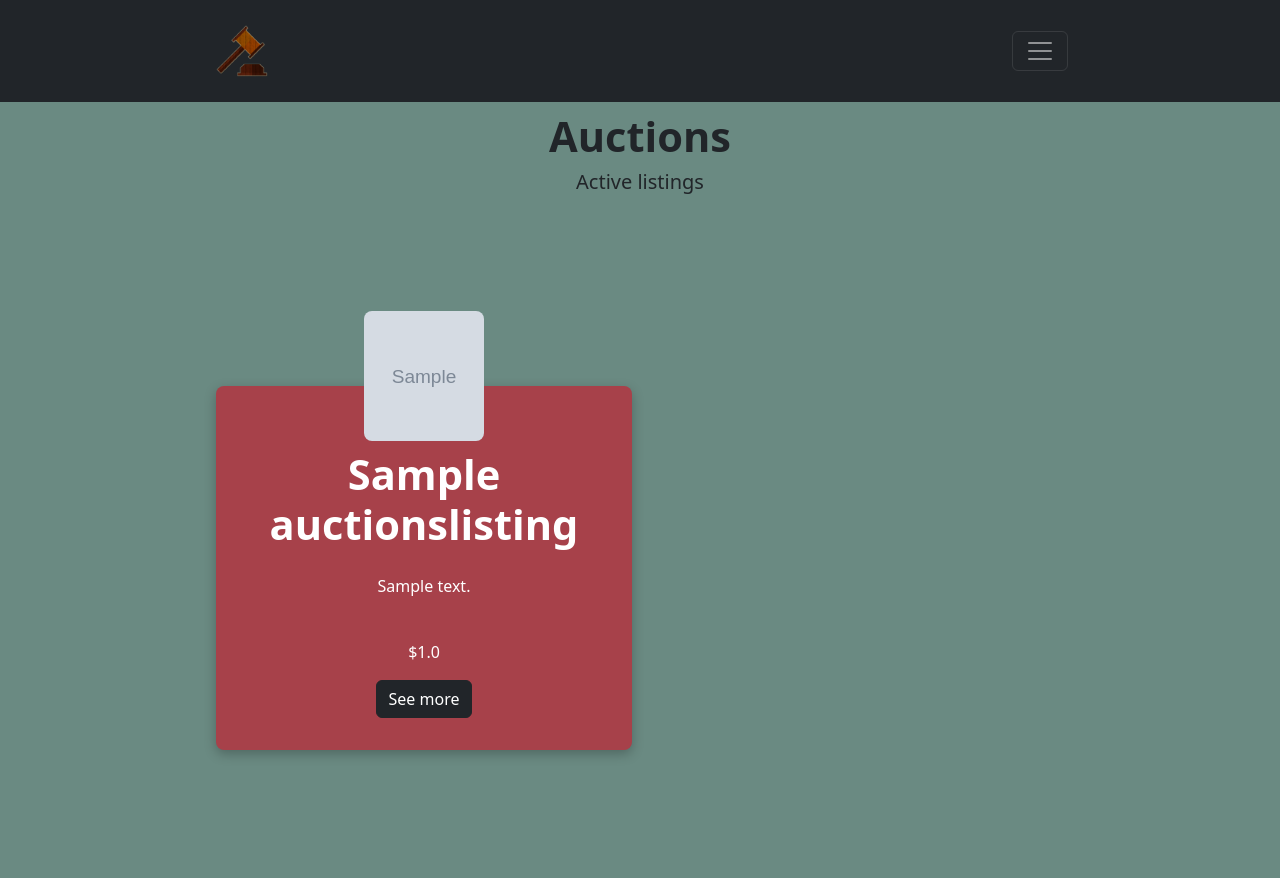
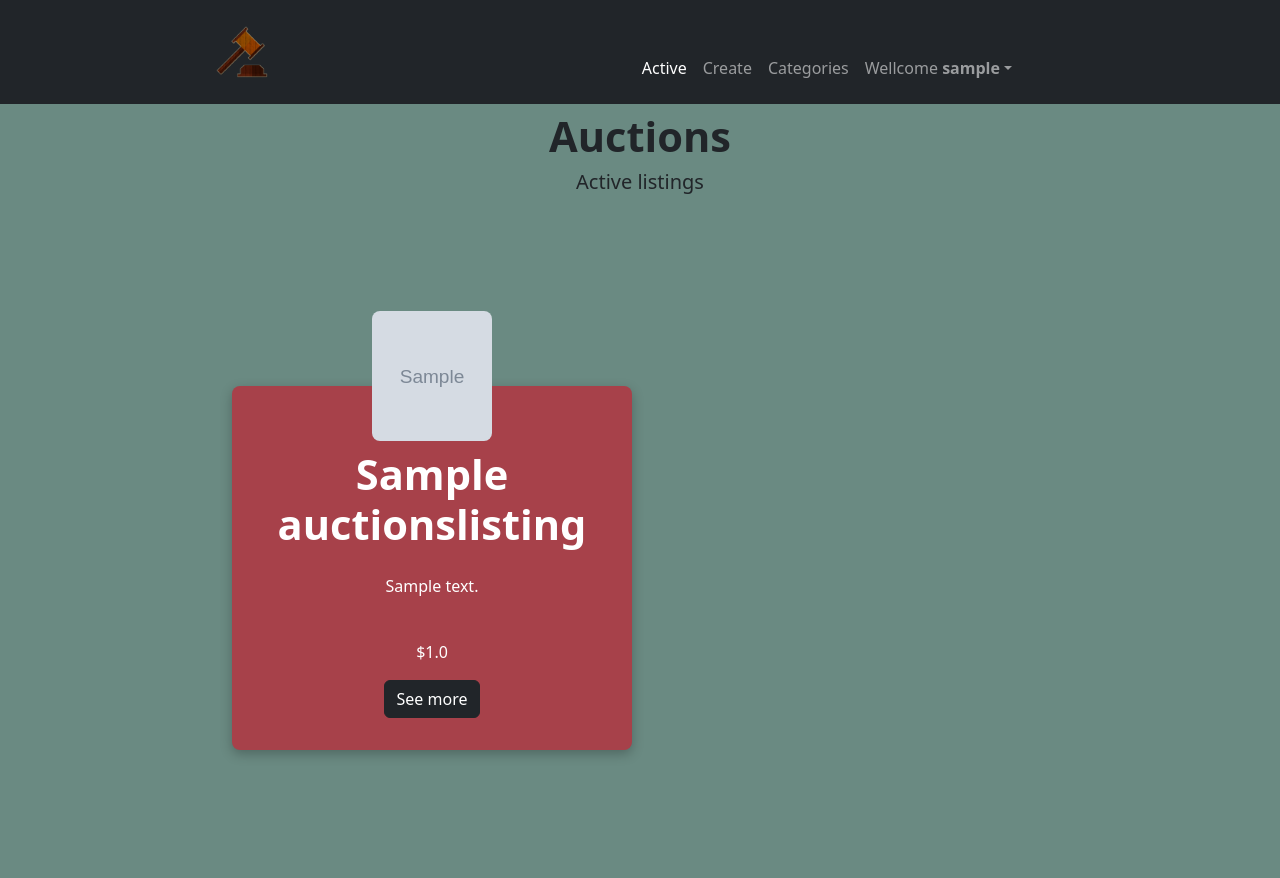
Before and after one commit to Oliveira-Renato/commerce, a Django app: page / in a window 1280 px wide. Before the commit the page ends 756 px from the top, so only its background shows below. Run offline with Django 3.2, Linux system fonts and the light colour scheme; a user stored in the database is signed in; tables that the repository leaves empty hold one stand-in row (values such as "Sample post"); grey boxes marked "Sample" are stand-in pictures; style sheets or scripts are compiled from the project's sources; some libraries are stand-ins or nearby versions.

Commit message:
Fix: Content overflow and toggler bar

```diff
--- a/auctions/static/auctions/style.scss
+++ b/auctions/static/auctions/style.scss
@@ -32,7 +32,7 @@ ul {
   margin: 2rem;
   padding: 0;
 
-  @media (min-width: 374px) {
+  @media (max-width: 374px) {
     margin: 1rem;
   }
 }
@@ -50,11 +50,19 @@ main {
   h1, section h1 {
     font-weight: 600;
     font-size: 2.6rem;
+    overflow: hidden;
   }
 }
 header {
   .main-header {
+    .navbar-nav .dropdown-menu {
+      padding: 2rem;
 
+      @media (min-width: 992px) {
+        width: 200px;
+        padding: 1.2rem;
+      }
+    }
     .logo {
       a {
         >img {
@@ -170,6 +178,7 @@ section {
     }
     li {
         margin-bottom: 1rem;
+        overflow: hidden;
     }
     img {
       width: 120px;
@@ -215,6 +224,7 @@ section {
       font-weight: 600;
       margin-bottom: 1rem;
       text-align: center;
+      overflow: hidden;
     }
     .card-auction {
       position: relative;
@@ -500,6 +510,7 @@ section {
 #watchlist, #category, #winner {
   h1 {
     margin-top: 7rem;
+    overflow: hidden;
   }
   .auto-grid {
     margin: 12rem 20px 2rem;
@@ -520,6 +531,7 @@ section {
 #category {
   h1 {
     margin-top: 7rem;
+    overflow: hidden;
   }
   .go-back-category {
     margin: 2rem;
--- a/auctions/static/auctions/styles.css
+++ b/auctions/static/auctions/styles.css
@@ -31,7 +31,7 @@ ul {
   margin: 2rem;
   padding: 0;
 }
-@media (min-width: 374px) {
+@media (max-width: 374px) {
   ul {
     margin: 1rem;
   }
@@ -49,8 +49,18 @@ main {
 main h1, main section h1 {
   font-weight: 600;
   font-size: 2.6rem;
+  overflow: hidden;
 }
 
+header .main-header .navbar-nav .dropdown-menu {
+  padding: 2rem;
+}
+@media (min-width: 992px) {
+  header .main-header .navbar-nav .dropdown-menu {
+    width: 200px;
+    padding: 1.2rem;
+  }
+}
 header .main-header .logo a > img {
   width: 60px;
   height: auto;
@@ -164,6 +174,7 @@ header .container-nav {
 }
 .auto-grid .col li {
   margin-bottom: 1rem;
+  overflow: hidden;
 }
 .auto-grid .col img {
   width: 120px;
@@ -217,6 +228,7 @@ header .container-nav {
   font-weight: 600;
   margin-bottom: 1rem;
   text-align: center;
+  overflow: hidden;
 }
 #listing .listing-info .card-auction, #watchlist .listing-info .card-auction, #category .listing-info .card-auction, #winner .listing-info .card-auction {
   position: relative;
@@ -475,6 +487,7 @@ header .container-nav {
 
 #watchlist h1, #category h1, #winner h1 {
   margin-top: 7rem;
+  overflow: hidden;
 }
 #watchlist .auto-grid, #category .auto-grid, #winner .auto-grid {
   margin: 12rem 20px 2rem;
@@ -492,6 +505,7 @@ header .container-nav {
 
 #category h1 {
   margin-top: 7rem;
+  overflow: hidden;
 }
 #category .go-back-category {
   margin: 2rem;
--- a/auctions/templates/auctions/layout.html
+++ b/auctions/templates/auctions/layout.html
@@ -12,8 +12,7 @@
         <link rel="apple-touch-icon" sizes="180x180" href="{% static 'auctions/images/favicon/android-chrome-512x512.png' %}">
         <meta name="msapplication-TileColor" content="#da532c">
         <meta name="theme-color" content="#ffffff">
-        <!-- Bootstrap -->
-        <link rel="stylesheet" href="https://stackpath.bootstrapcdn.com/bootstrap/4.4.1/css/bootstrap.min.css" integrity="sha384-Vkoo8x4CGsO3+Hhxv8T/Q5PaXtkKtu6ug5TOeNV6gBiFeWPGFN9MuhOf23Q9Ifjh" crossorigin="anonymous">
+
         <!--Bootstrap import-->
         <link href="https://cdn.jsdelivr.net/npm/bootstrap@5.2.0-beta1/dist/css/bootstrap.min.css" rel="stylesheet" integrity="sha384-0evHe/X+R7YkIZDRvuzKMRqM+OrBnVFBL6DOitfPri4tjfHxaWutUpFmBp4vmVor" crossorigin="anonymous">
         <script src="https://cdn.jsdelivr.net/npm/bootstrap@5.2.0-beta1/dist/js/bootstrap.bundle.min.js" integrity="sha384-pprn3073KE6tl6bjs2QrFaJGz5/SUsLqktiwsUTF55Jfv3qYSDhgCecCxMW52nD2" crossorigin="anonymous"></script>
@@ -29,7 +28,7 @@
         <header>
             <div class="main-header">
                 <div>
-                    <nav class="navbar navbar-dark bg-dark fixed-top">
+                    <nav class="navbar navbar-expand-lg navbar-dark bg-dark fixed-top">
                         <div class="container-fluid logo">
                           <a class="navbar-brand" href="{% url 'index' %}">
                             <img src="{% static 'auctions/images/logo.png' %}" alt="logo">
@@ -45,30 +44,32 @@
                               <button type="button" class="btn-close btn-close-white" data-bs-dismiss="offcanvas" aria-label="Close"></button>
                             </div>
                             <div class="offcanvas-body">
-                                <div class="">
-                                    <h5>
-                                        {% if user.is_authenticated %}
-                                            Signed in as <strong>{{ user.username }}</strong>.
-                                        {% else %}
-                                            Not signed in.
-                                        {% endif %}
-                                    </h5>
+                                <div class="signed">
+                                    <!-- {% if user.is_authenticated %}
+                                        Wellcome <strong>{{ user.username }}</strong>.
+                                    {% else %}
+                                        Not signed in.
+                                    {% endif %} -->
                                 </div>
                               <ul class="navbar-nav justify-content-end flex-grow-1 pe-3">
                                 <li class="nav-item">
                                   <a class="nav-link active" aria-current="page" href="{% url 'index' %}">
-                                    Active Listings
+                                    Active
                                   </a>
                                 </li>
                                 <li class="nav-item">
-                                  <a class="nav-link" href="{% url 'create_listing' %}">Create Listing</a>
+                                  <a class="nav-link" href="{% url 'create_listing' %}">Create</a>
                                 </li>
                                 <li class="nav-item">
                                     <a class="nav-link" href="{% url 'categories' 0 %}">Categories</a>
                                 </li>
                                 {% if user.is_authenticated %}
-                                    <li class="nav-item">
-                                        <a class="nav-link" href="{% url 'watchlist_view' %}">My Watchlist</a>
+                                <li class="nav-item dropdown">
+                                  <a class="nav-link dropdown-toggle" href="#" role="button" data-bs-toggle="dropdown" aria-expanded="false">
+                                    Wellcome <strong>{{ user.username }}</strong></a>
+                                  <ul class="dropdown-menu dropdown-menu-dark">
+                                    <li>
+                                      <a class="nav-link" href="{% url 'watchlist_view' %}">My Watchlist</a>
                                     </li>
                                     <li class="nav-item">
                                       <div class="winner-menu">
@@ -80,9 +81,14 @@
                                         <a class="nav-link" href="{% url 'winner' %}">Won auctions</a>
                                       </div>
                                     </li>
+                                    <li>
+                                      <hr class="dropdown-divider">
+                                    </li>
                                     <li class="nav-item">
                                       <a class="nav-link" href="{% url 'logout' %}">Log Out</a>
                                     </li>
+                                  </ul>
+                                </li>
                                 {% else %}
                                     <li class="nav-item">
                                         <a class="nav-link" href="{% url 'login' %}">Log In</a>
--- a/commerce/settings.py
+++ b/commerce/settings.py
@@ -20,9 +20,10 @@ BASE_DIR = os.path.dirname(os.path.dirname(os.path.abspath(__file__)))
 # See https://docs.djangoproject.com/en/3.0/howto/deployment/checklist/
 
 # SECURITY WARNING: keep the secret key used in production secret!
+SECRET_KEY = '6ps8j!crjgrxt34cqbqn7x&b3y%(fny8k8nh21+qa)%ws3fh!q'
 
 # SECURITY WARNING: don't run with debug turned on in production!
-DEBUG = False
+DEBUG = True
 
 
 
```
Also changed, not shown: 1 other file.
